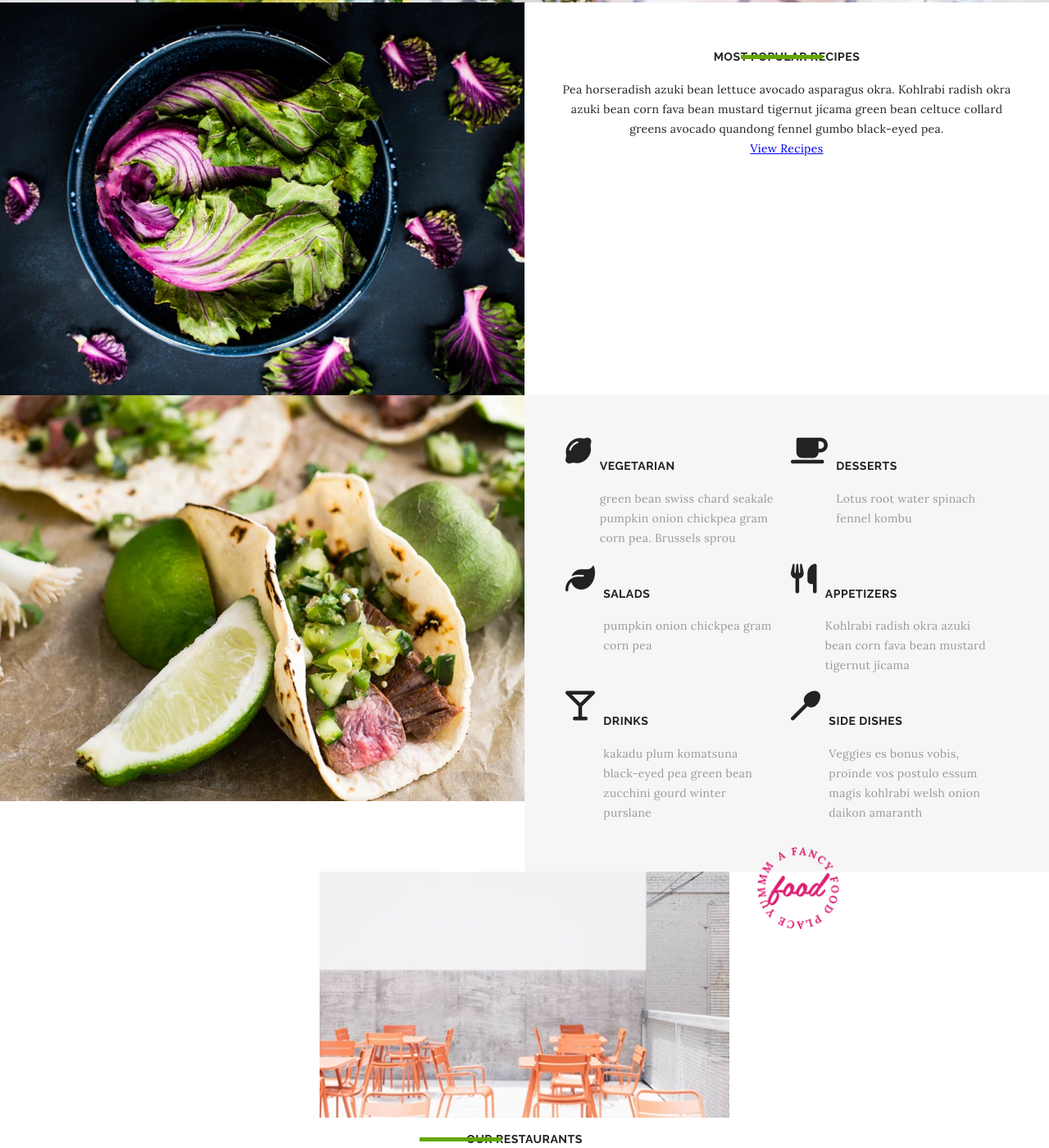
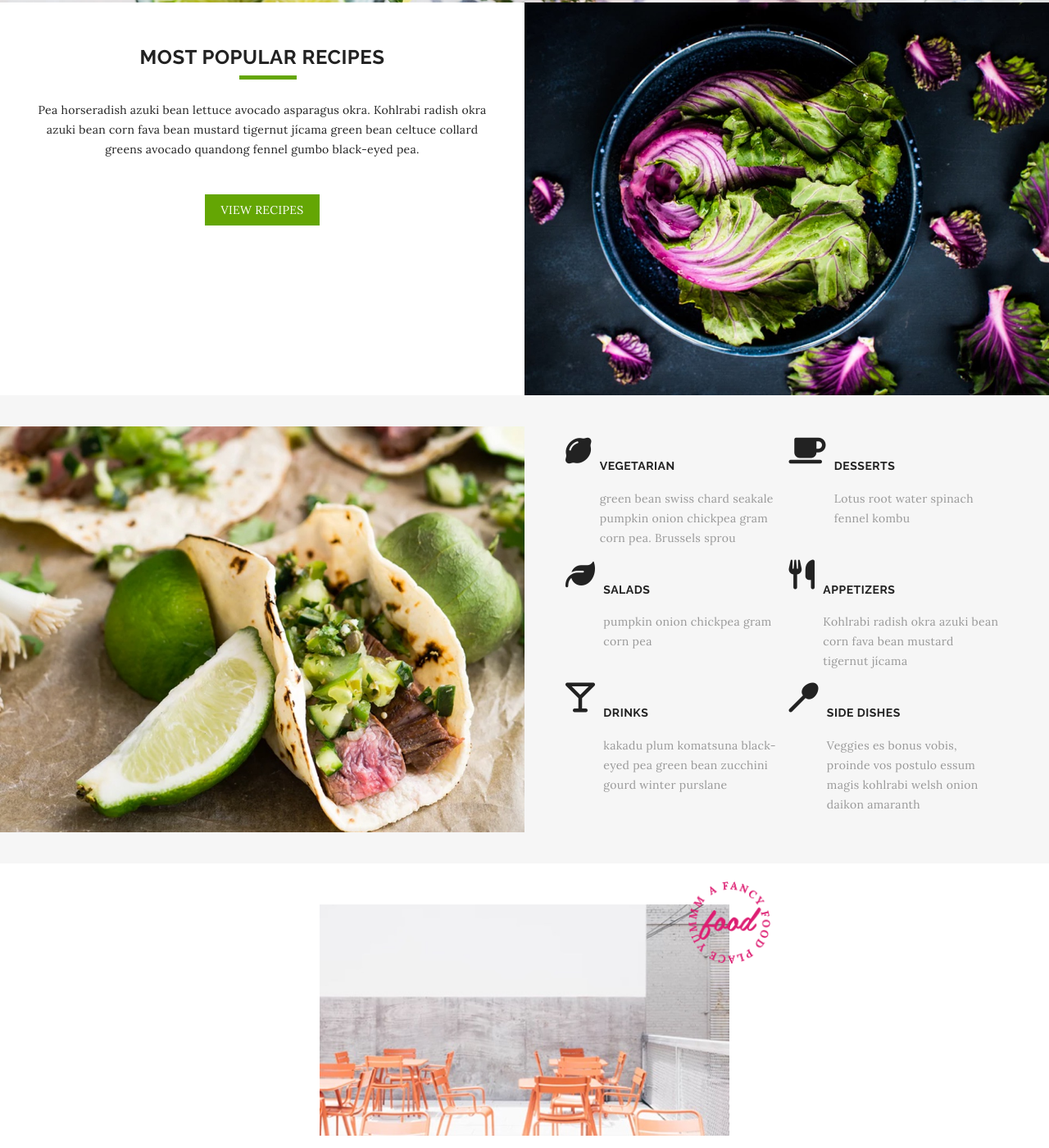
Before and after one commit to LaceyNS/deliciousRestaurant, a plain HTML site: page index.html in a window 1280 px wide. Shown: the part 557-1957 px from the top of the page at 82% size. Drawn offline with Linux system fonts and the light colour scheme.

Commit message:
Fix layout in index and blog

```diff
--- a/index.html
+++ b/index.html
@@ -30,17 +30,20 @@
     </header>
     <main>
         <section class="recipes">
+            <div class="recipeMain">
                 <img src="deliciousAssets/home2.jpeg" alt="A blue bowl filled with purple lettuce sits on a black surface surrounded by small pieces of purple lettuce.">
                 <div class="recipesContent">
                     <h2>Most popular recipes
                         <div class="divider"></div>
                     </h2>
                     <p>Pea horseradish azuki bean lettuce avocado asparagus okra. Kohlrabi radish okra azuki bean corn fava bean mustard
-                    tigernut jícama green bean celtuce collard greens avocado quandong fennel gumbo black-eyed pea.</p>
+                        tigernut jícama green bean celtuce collard greens avocado quandong fennel gumbo black-eyed pea.</p>
                     <a href="recipes.html">View Recipes</a>
                 </div>
+            </div>
+            <div class="recipeOptions">
                 <img src="deliciousAssets/home3.jpeg" alt="A soft shell taco containing steak and salsa verde is propped up by limes.">
-                <ul class="recipeOptions">
+                <ul class="recipeOptionsList">
                     <li>
                         <i class="fas fa-lemon"></i>
                         <div>
@@ -84,6 +87,7 @@
                         </div>
                     </li>
                 </ul>
+            </div>
         </section>
         <section class="restaurants">
             <div class="restaurantImage">
--- a/styles/partials/_blog.scss
+++ b/styles/partials/_blog.scss
@@ -85,10 +85,13 @@
 .blogArticles {
     display: flex;
     flex-wrap: wrap;
-    justify-content: space-between;
+    flex-direction: column;
+    justify-content: center;
+    align-items: center;
     article {
         margin: 25px 0;
         flex-basis: 1 1 150px;
+        max-width: 70%;
         p {
             color: $midColour;
         }
@@ -98,7 +101,16 @@
             font-family: $titleFont;
         }
     }
+}
 
+@media (min-width: 1000px) {
+    .blogArticles {
+        flex-direction: row;
+        justify-content: space-between;
+        article {
+            max-width: 30%;
+        }
+    }
 }
 
 .comment {
--- a/styles/partials/_index.scss
+++ b/styles/partials/_index.scss
@@ -10,32 +10,60 @@ img {
     padding: 5% 0;
 }
 
-.recipes {
-    display: grid;
-    grid-template-columns: repeat(auto-fill, minmax(500px, 1fr));
+.recipeMain {
+    display: flex;
+    flex-direction: column;
 }
 
 .indexPage h2 {
     position: relative;
+    font-size: 2.4rem;
+    margin-bottom: 50px;
 }
 
 .divider {
-    width: 10rem;
+    width: 7rem;
     height: 5px;
     position: absolute;
-    bottom: 0;
-    left: 40%;
+    bottom: -25px;
+    left: 45%;
     background-color: $secColour;
 }
 
 .recipesContent {
     padding: 4rem;
+    p {
+        margin: 50px 0;
+    }
+    a {
+        background-color: $secColour;
+        color: white;
+        text-transform: uppercase;
+        padding: 10px 20px;
+        text-decoration: none;
+    }
+}
+
+@media (min-width: 1000px) {
+    .recipeMain {
+        flex-direction: row-reverse;
+        img,
+        .recipesContent {
+            width: 50%;
+        }
+    }
 }
 
 .recipeOptions {
-    padding: 50px;
+    margin-bottom: 50px;
+    display: flex;
+    flex-direction: column;
+}
+
+.recipeOptionsList {
+    padding: 10px;
     display: grid;
-    grid-gap: 10px;
+    grid-gap: 5px;
     grid-template-columns: 1fr 1fr;
         li {
             display: flex;
@@ -46,31 +74,93 @@ img {
         }
 }
 
+@media (min-width: 1000px) {
+    .recipeOptions {
+        flex-direction: row;
+        align-items: center;
+        img,
+        .recipeOptionsList {
+            width: 50%;
+        }
+        .recipeOptionsList {
+            padding: 50px;
+        }
+    }
+}
+
 .restaurantImage {
     position: relative;
+    margin: 10px auto;
+    max-width: 300px;
 }
 
 .restaurantMainImage {
-    width: 500px;
-    height: 300px;
-    margin: 0 auto;
+    max-height: 300px;
 }
 
 .seal {
-    height: 100px;
-    width: 100px;
+    height: 80px;
+    max-width: 80px;
     position: absolute;
-    top: -30px;
-    right: 20%;
+    top: -10%;
+    right: -10%;
+}
+
+@media (min-width: 740px) {
+    .restaurantImage {
+        max-width: 500px;
+        .seal {
+            height: 100px;
+            max-width: 100px;
+        }
+    }
+}
+
+.restaurants {
+    margin: 50px 0;
 }
 
 .gallery {
     display: grid;
-    grid-template-columns: 1fr 1fr 1fr;
+    grid-template-columns: 1fr 1fr;
     grid-template-rows: auto;
+}
+
+@media (min-width: 740px) {
+    .gallery {
+        grid-template-columns: 1fr 1fr 1fr;
+    }
 }
 
 .testimonial {
     background-color: $lightSecColour;
+    i {
+        color: #EEFD60;
+        &:hover,
+        &:focus {
+            color: #FFFFFF;
+        }
+    }
+}
 
+blockquote {
+    position: relative;
 }
+
+blockquote::before,
+blockquote::after {
+    color: #EEFD60;
+    position: absolute;
+    font-size: 6rem;
+}
+
+blockquote::before {
+    content: open-quote;
+    left: -20%;
+}
+
+blockquote::after {
+    content: close-quote;
+    right: 15%;
+    bottom: 25%;
+}
```
Also changed, not shown: styles/styles.css.
